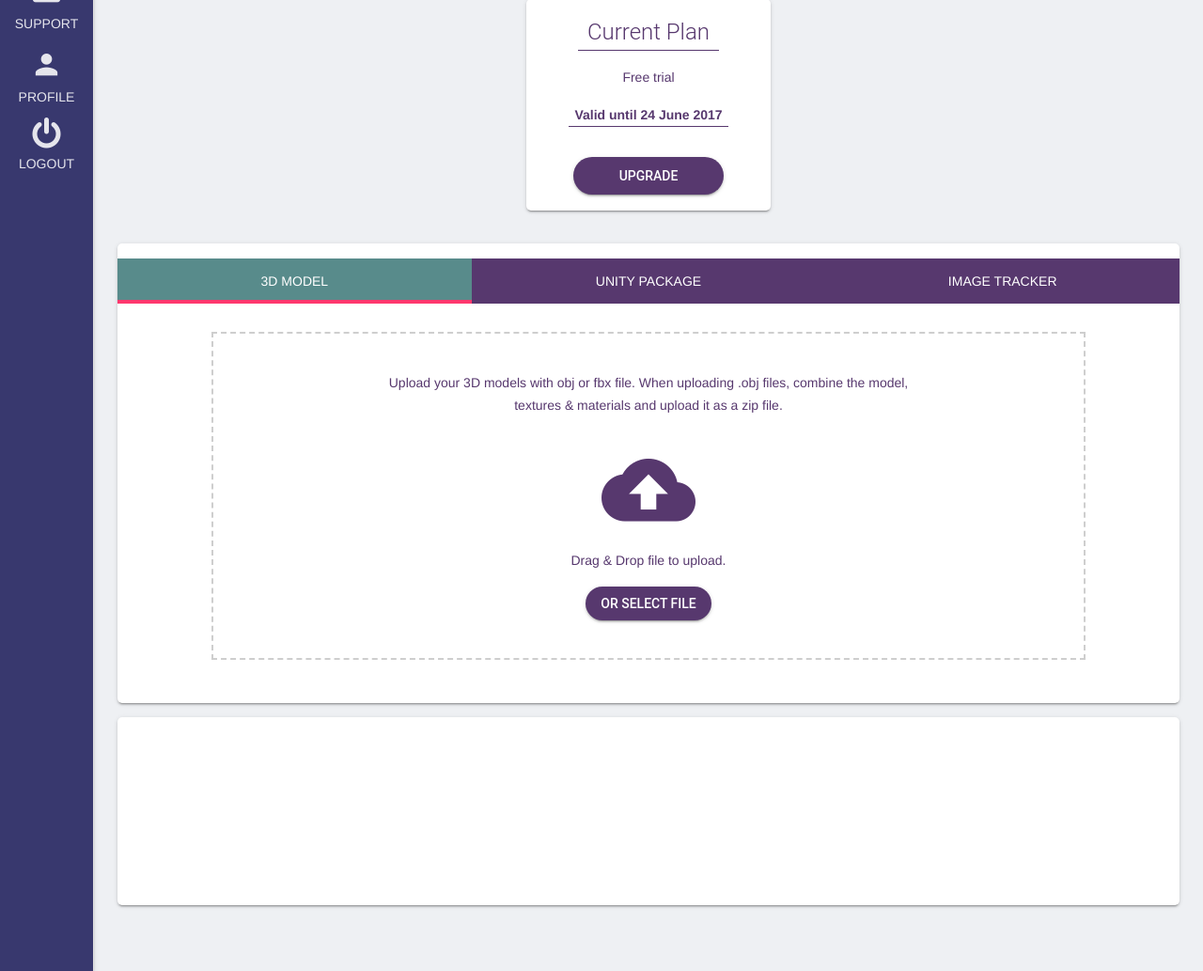
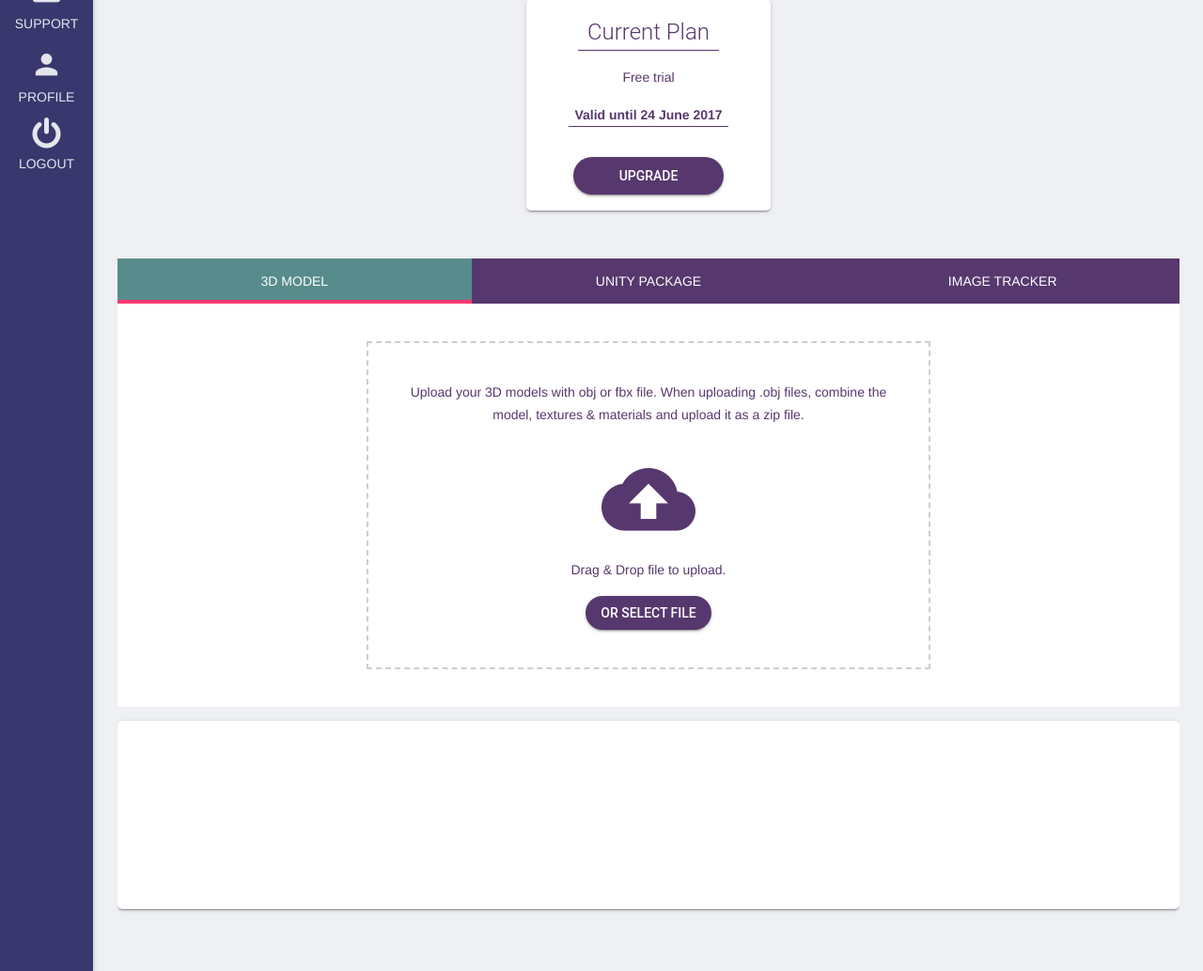
Before and after one commit to fandy/arbio, a PHP site: page /Admin/upload.html in a window 1280 px wide. Shown: the part 360-1393 px from the top of the page at 94% size. Run offline with PHP 8.4, Linux system fonts and the light colour scheme; some web fonts are replaced.

Commit message:
tabs-finish

```diff
--- a/Admin/public/css/menu.css
+++ b/Admin/public/css/menu.css
@@ -208,6 +208,8 @@
 .width-600{
     max-width: 600px;
     margin: auto;
+    border: 2px dashed #CECECE;
+    padding: 40px;
 }
 .width-260 {
     max-width: 260px;
@@ -250,8 +252,7 @@
 }
 
 .contenido-upload{
-    margin: 30px 100px;
-    border: 2px dashed #CECECE;
+    background-color: #FFFFFF;
     padding: 40px;
     color: #57386E;
 }
--- a/Admin/upload.html
+++ b/Admin/upload.html
@@ -91,7 +91,7 @@
 			            </div>
 					</div>
 
-					<div class="mdl-card mdl-card-contenido">
+					<div class="mdl-card-contenido">
 						<div class="mdl-card__supporting-text p-rl-0 br-b">
 							<div class="mdl-tabs mdl-js-tabs mdl-js-ripple-effect">
 					            <div class="mdl-tabs__tab-bar">
@@ -114,6 +114,9 @@
 											</div>
 										</div>
 									</div>
+									<div class="mdl-card mdl-card-contenido">
+
+									</div>
 					            </div>
 					            <div class="mdl-tabs__panel" id="package">
 									<div class="row-fluid">
@@ -129,6 +132,9 @@
 												</button>
 											</div>
 										</div>
+									</div>
+									<div class="mdl-card mdl-card-contenido">
+
 									</div>
 					            </div>
 					            <div class="mdl-tabs__panel" id="tracker">
@@ -146,12 +152,12 @@
 											</div>
 										</div>
 									</div>
+									<div class="mdl-card mdl-card-contenido">
+
+									</div>
 					            </div>
 				           </div>
 						</div>
-					</div>
-					<div class="mdl-card mdl-card-contenido">
-
 					</div>
 				</div>
 			</section>
```
